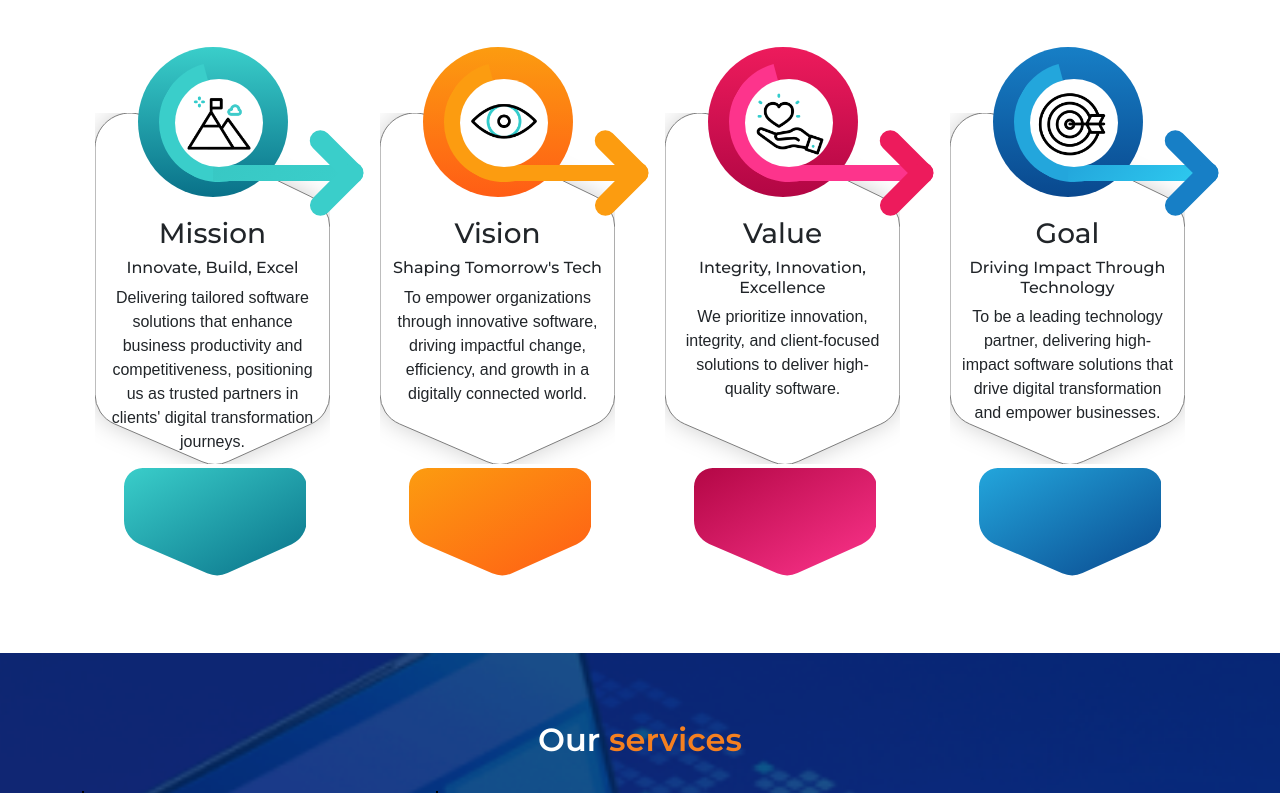
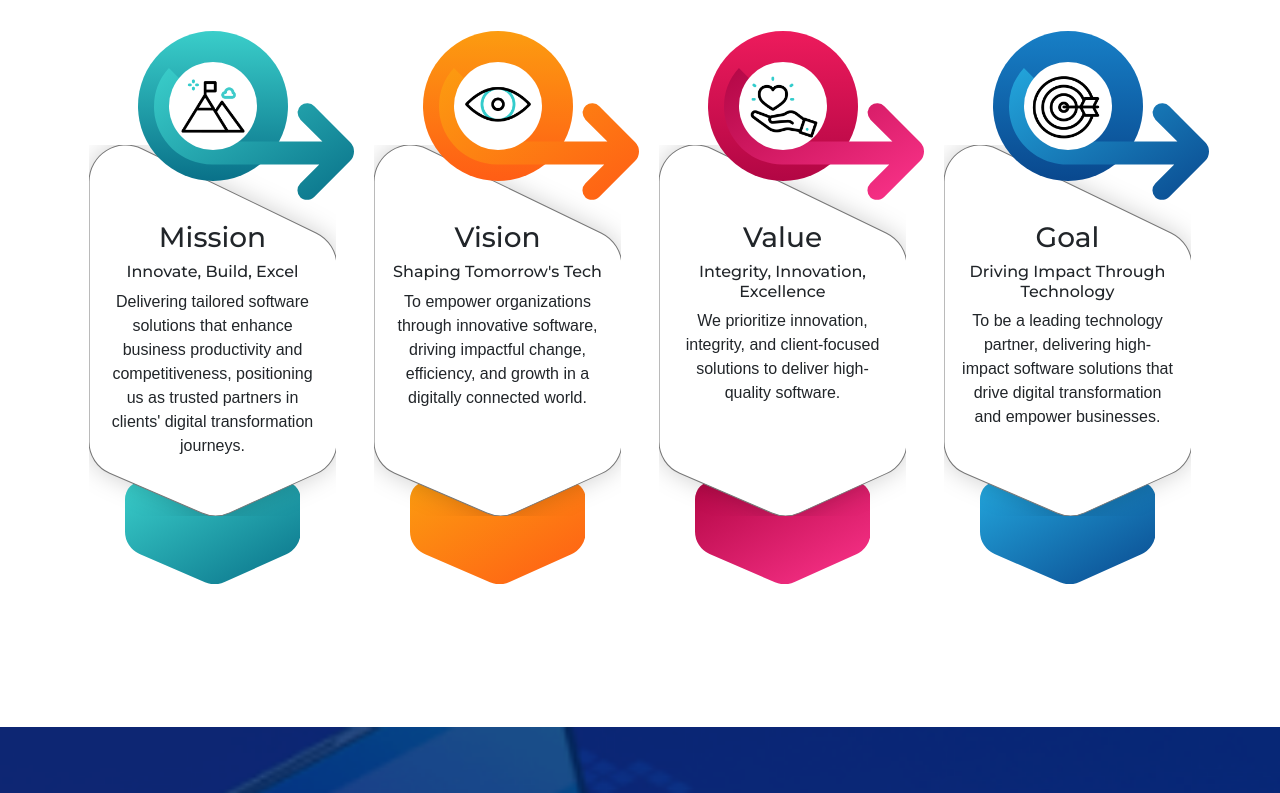
Before and after one commit to hardiksorthiya/ckf-react, a React (Create React App) app: page / in a window 1280 px wide. Shown: the part 1160-1953 px from the top of the page. Built offline with nearby package versions, Linux system fonts and the light colour scheme.

Commit message:
responsive done

```diff
--- a/package.json
+++ b/package.json
@@ -1,5 +1,5 @@
 {
-  "homepage": "https://hardiksorthiya.github.io/ckf-react/",
+
   "name": "ckf",
   "version": "0.1.0",
   "private": true,
@@ -21,8 +21,6 @@
   },
   "scripts": {
     "start": "react-scripts start",
-    "predeploy": "npm run build",
-    "deploy": "gh-pages -d build",
     "pretest": "npm run lint",
     "build": "react-scripts build",
     "test": "react-scripts test",
--- a/src/componant/Home/empowerment.js
+++ b/src/componant/Home/empowerment.js
@@ -19,16 +19,39 @@ const Empowerment = () => {
             </div>
             <div className='row'>
                 {empower.map((item) => (
-                    <div className='col-xl-3 col-lg-4 col-md-6' key={item.id}>
+                    <div className='col-xl-3 col-lg-6 col-md-6' key={item.id}>
                         <div className='empowerment-card position-relative'>
                             <div className='empowerment-card-image position-relative'>
                                 <img src={item.image} alt='empowerment' className='image-empowerment' />
-                                <div className="arrow" id={`arrow${item.id}`}></div>
+                                <div className="arrow" id={`arrow${item.id}`}>
+                                    <svg id="Layer_1" data-name="Layer 1" xmlns="http://www.w3.org/2000/svg" viewBox="0 0 212.57 140.14">
+                                        <defs>
+                                            <linearGradient id="linear-gradient-arrow" x1="0%" y1="0%" x2="100%" y2="100%">
+                                                <stop offset="0%" stopColor="#3ACECA" />
+                                                <stop offset="100%" stopColor="#097189" />
+                                            </linearGradient>
+                                            <linearGradient id="linear-gradient-arrow2" x1="0%" y1="0%" x2="100%" y2="100%">
+                                                <stop offset="0%" stopColor="#FC9C10" />
+                                                <stop offset="100%" stopColor="#FF5D15" />
+                                            </linearGradient>
+                                            <linearGradient id="linear-gradient-arrow3" x1="0%" y1="0%" x2="100%" y2="100%">
+                                                <stop offset="0%" stopColor="#B30745" />
+                                                <stop offset="100%" stopColor="#FD348C" />
+                                            </linearGradient>
+                                            <linearGradient id="linear-gradient-arrow4" x1="0%" y1="0%" x2="100%" y2="100%">
+                                                <stop offset="0%" stopColor="#23A6DC" />
+                                                <stop offset="100%" stopColor="#0A498F" />
+                                            </linearGradient>
+                                        </defs>
+                                        <title>Vector</title>
+                                        <path d="M209.47,79.41,171.35,41.29a10.68,10.68,0,0,0-14.27-.87,10,10,0,0,0-3.48,7.83,10.9,10.9,0,0,0,3,7.31l23.33,23.16H84.66A44.31,44.31,0,0,1,28.09,11.87L16.77.56A60.92,60.92,0,0,0,.93,42.16c.18,33.77,28.2,60.93,62,60.93H176.57l-20.19,20.19a10.47,10.47,0,0,0,.17,14.8c4,3.82,10.8,3.3,14.63-.53L209.3,99.43A14.24,14.24,0,0,0,209.47,79.41Z" transform="translate(-0.93 -0.56)" /></svg>
+                                </div>
                                 <div className="icon m-auto " id={`icon${item.id}`}>
-                                    <div className={`icon-circle${item.id} m-auto my-3`} id="icon-circle"></div>
+                                    <div className={`icon-circle${item.id} m-auto my-3 d-none`} id="icon-circle"></div>
                                 </div>
                             </div>
-                            <div className='empowerment-card-content text-center position-relative'>
+                            <div className='empowerment-card-with-text'>
+                            <div className='empowerment-card-content text-center'>
                                 <h3 className='empowerment-card-title'>{item.texttitle}</h3>
                                 <h6 className='empowerment-card-title'>{item.textsubtitle}</h6>
                                 <p className='empowerment-card-text'>{item.textcontent}</p>
@@ -36,6 +59,8 @@ const Empowerment = () => {
                             <div className='empowerment-bg'>
                                 <svg id="Layer_1" data-name="Layer 1" xmlns="http://www.w3.org/2000/svg" viewBox="0 0 246 368"><title>Vector</title><path class="cls-1" d="M240.49,340.57,154,379.73a33.68,33.68,0,0,1-27.49.18L35,340.4A33.82,33.82,0,0,1,14.5,309.24V51.31c.17-27,28.18-44.55,52.37-32.89L239.8,102A36.61,36.61,0,0,1,260.5,135V309.42A33.9,33.9,0,0,1,240.49,340.57Z" transform="translate(-14.5 -14.76)" /></svg>
                             </div>
+                            </div>
+
                             <div className='empowerment-bg2'>
                                 <svg id="Layer_bg2" data-name="Layer 1" xmlns="http://www.w3.org/2000/svg" viewBox="0 0 206 121">
                                     <defs>
--- a/src/componant/Home/process.js
+++ b/src/componant/Home/process.js
@@ -22,7 +22,7 @@ const ProcessSection = () => {
                 </div>
                 <div className='row'>
                 {processItem.map((item) => (
-                    <div className='col-xl-2 col-lg-6 col-md-6 col-sm-12 process-hp' key={item.id}>
+                    <div className='col-xl-2 col-lg-6 col-md-6 col-sm-12 col-6 process-hp' key={item.id}>
                         <div className="step-process">
                             <div className="step-section">
                                 <div className="step-box">
--- a/src/componant/Home/style.css
+++ b/src/componant/Home/style.css
@@ -118,35 +118,36 @@ h2.empowerment-text span {
 img.image-empowerment {
     position: absolute;
     z-index: 13;
-    left: 25%;
-    top: 29%;
     width: 88px;
     border-radius: 100%;
 }
-
+.empowerment-card-image {
+    display: flex;
+    align-items: center;
+    justify-content: center;
+}
 .arrow {
     position: absolute;
-    width: 130px;
+    width: 200px;
     height: 16px;
-    top: 81%;
-    left: 50%;
+    top: 25%;
+    left: 11%;
     z-index: 12;
 }
 
-#arrow1 {
-    background: linear-gradient(135deg, #38c8c4, #3ACECA);
+
+
+#arrow1 svg path {
+    fill: url(#linear-gradient-arrow);
 }
-
-#arrow2 {
-    background: rgb(252, 156, 16);
+#arrow2 svg path {
+    fill: url(#linear-gradient-arrow2);
 }
-
-#arrow3 {
-    background: rgb(253, 52, 140);
+#arrow3 svg path {
+    fill: url(#linear-gradient-arrow3);
 }
-
-#arrow4 {
-    background: linear-gradient(135deg, #23a6dc, #2ECAEF);
+#arrow4 svg path {
+    fill: url(#linear-gradient-arrow4);
 }
 
 .empowerment-card {
@@ -158,7 +159,7 @@ img.image-empowerment {
     margin-bottom: 90px;
 }
 
-.arrow:before,
+/* .arrow:before,
 .arrow:after {
     display: block;
     content: "";
@@ -169,8 +170,8 @@ img.image-empowerment {
     transform-origin: 0.2rem center;
     transition: 0.5s;
     border-radius: 1rem;
-}
-
+} */
+/*
 #arrow1::after {
     background: #3ACECA;
 }
@@ -211,7 +212,7 @@ img.image-empowerment {
 .arrow:after {
     transform: rotate(315deg);
     bottom: -40px;
-}
+} */
 
 .icon {
     position: relative;
@@ -269,7 +270,8 @@ img.image-empowerment {
 
 .empowerment-card-content.text-center {
     padding: 90px 20px 40px;
-    margin-top: -70px;
+    margin-top: 0px;
+    height: 400px;
 }
 
 path.cls-1 {
@@ -280,18 +282,20 @@ path.cls-1 {
 }
 
 .empowerment-bg {
-    width: 90%;
     position: absolute;
+    width: 95%;
     z-index: -1;
-    top: 15%;
 }
-
+.empowerment-card-with-text {
+    display: flex;
+    align-items: center;
+    justify-content: center;
+    margin-top: -50px;
+}
 .empowerment-bg2 {
     width: 70%;
-    position: absolute;
-    left: 16%;
     z-index: -2;
-    bottom: 5%;
+    margin-top: -50px;
 }
 
 path#csl-2-bg1 {
@@ -750,9 +754,15 @@ div#services-circle {
     margin-top: 10px;
     border-radius: 20px;
 }
-
-
-
+h2.empowerment-text.text-white {
+    margin-bottom: 50px;
+}
+p.empowerment-card-text {
+    max-width: 320px;
+}
+.services-main-part {
+    margin: 50px 0;
+}
 
 
 
@@ -769,9 +779,28 @@ div#services-circle {
 
 
 /* media query */
+@media screen and (max-width: 1199px){
+    .process-hp:nth-child(3) .step-process, .process-hp:nth-child(5) .step-process {
+        flex-direction: column-reverse;
+        margin-top: -100px;
+    }
+    .process-hp:nth-child(3) .step-process .step-direction, .process-hp:nth-child(5) .step-process .step-direction {
+        transform: rotate(0deg) scaleX(-1);
+    }
+}
+@media only screen and (min-width: 1023px) and (max-width: 1200px)  {
+    .empowerment-bg {
+        width: 84%;
+    }
+}
 @media only screen and (min-width: 768px) and (max-width: 1024px)  {
 .border-dahed {
     width: 57%;
+}
+}
+@media screen and (max-width: 767px){
+    .border-dahed {
+        display: none;
 }
 }
 @media screen and (max-width: 769px){
@@ -782,36 +811,21 @@ div#services-circle {
         margin-top: 0;
     }
     .empowerment-bg {
-        width: 84%;
-    }
+        width: 86%;
+}
+
 }
 
 @media screen and (max-width: 430px){
-.services-main-part .row {
-    display: flex;
-    justify-content: center;
-    flex-direction: column-reverse;
+    .services-main-part:nth-child(odd) .row, .services-main-part:nth-child(even) .row {
+        display: flex    ;
+        flex-direction: column-reverse !important;
+    }
+.services-icon {
+    margin-bottom: 50px;
 }
-.services-icon {
-    margin-bottom: 100px;
+input.w-50.shadow-sm.form-control {
+    width: 100% !important;
 }
-/*
-#border-dahed1 {
-    background: repeating-linear-gradient(180deg, #3ACECA, #097189 7px, transparent 6px, transparent 12px);
+
 }
-#border-dahed2 {
-    background: repeating-linear-gradient(180deg, #FC9C10, #FF5D15 7px, transparent 6px, transparent 12px);
-}
-#border-dahed3 {
-    background: repeating-linear-gradient(180deg, #ED1B5C, #B20644 7px, transparent 6px, transparent 12px);
-}
-#border-dahed4 {
-    background: repeating-linear-gradient(180deg, #177FC6, #09488E 7px, transparent 6px, transparent 12px);
-}
-#border-dahed5 {
-    background: repeating-linear-gradient(180deg, #9747FF, #5B2DFF 7px, transparent 6px, transparent 12px);
-}
-#border-dahed6 {
-    background: repeating-linear-gradient(180deg, #17C65D, #0B9A3D 7px, transparent 6px, transparent 12px);
-} */
-}
```
Also changed, not shown: public/assets/images/Vector.svg.
